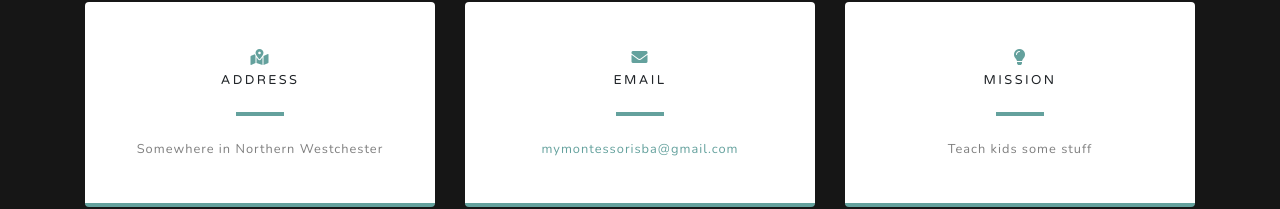
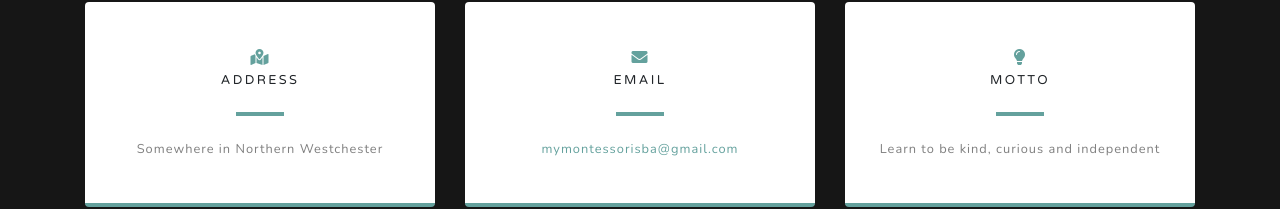
Before and after one commit to dshermanyc/gatsby-my-montessori-site, a Gatsby site: page / in a window 1280 px wide. Shown: the part 3963-4172 px from the top of the page. Built offline with nearby package versions, Linux system fonts and the light colour scheme; Gatsby itself is replaced by a stand-in of ours.

Commit message:
Update SocialLinks.js
Motto idea?

```diff
--- a/src/components/SocialLinks.js
+++ b/src/components/SocialLinks.js
@@ -34,9 +34,9 @@ export default function SocialLinks() {
             <div className="card py-4 h-100">
               <div className="card-body text-center">
                 <i className="fas fa-lightbulb text-primary mb-2"></i>
-                <h4 className="text-uppercase m-0">Mission</h4>
+                <h4 className="text-uppercase m-0">Motto</h4>
                 <hr className="my-4" />
-                <div className="small text-black-50">Teach kids some stuff</div>
+                <div className="small text-black-50">Learn to be kind, curious and independent</div>
               </div>
             </div>
           </div>
```
